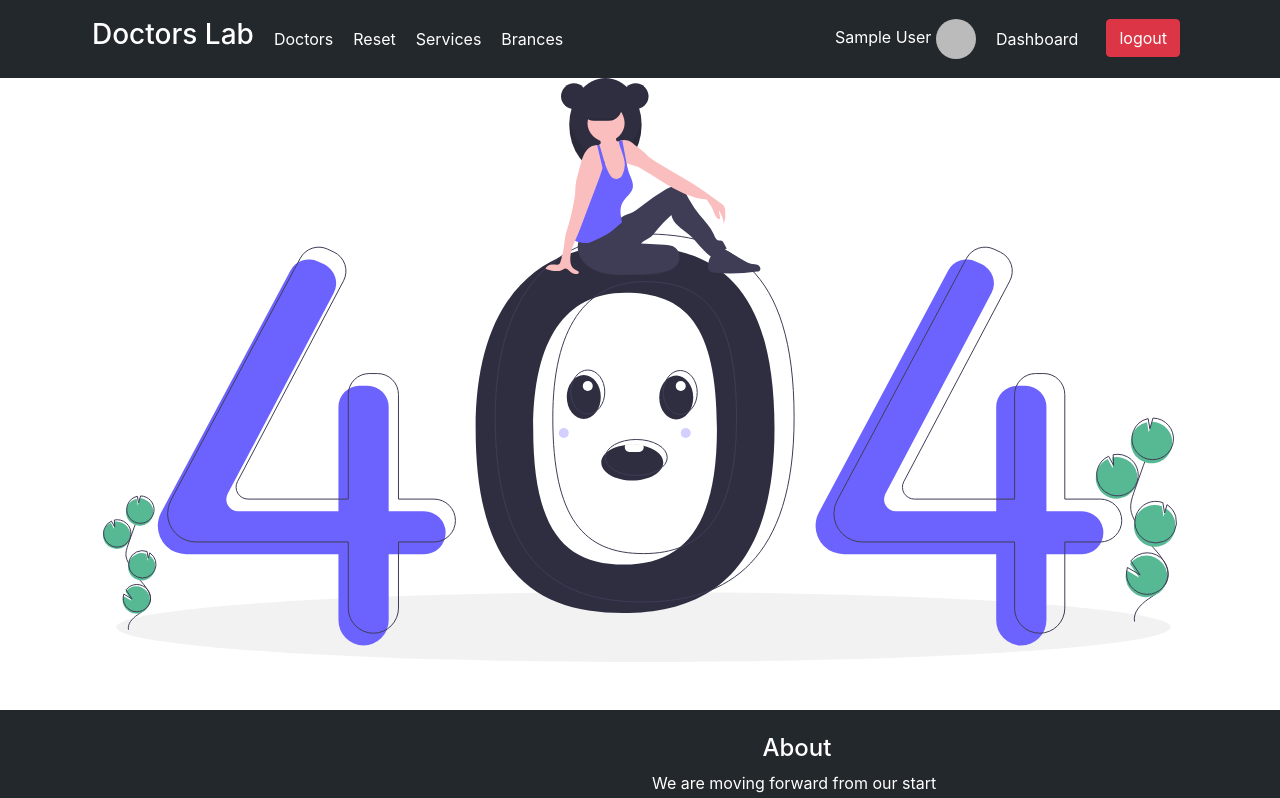
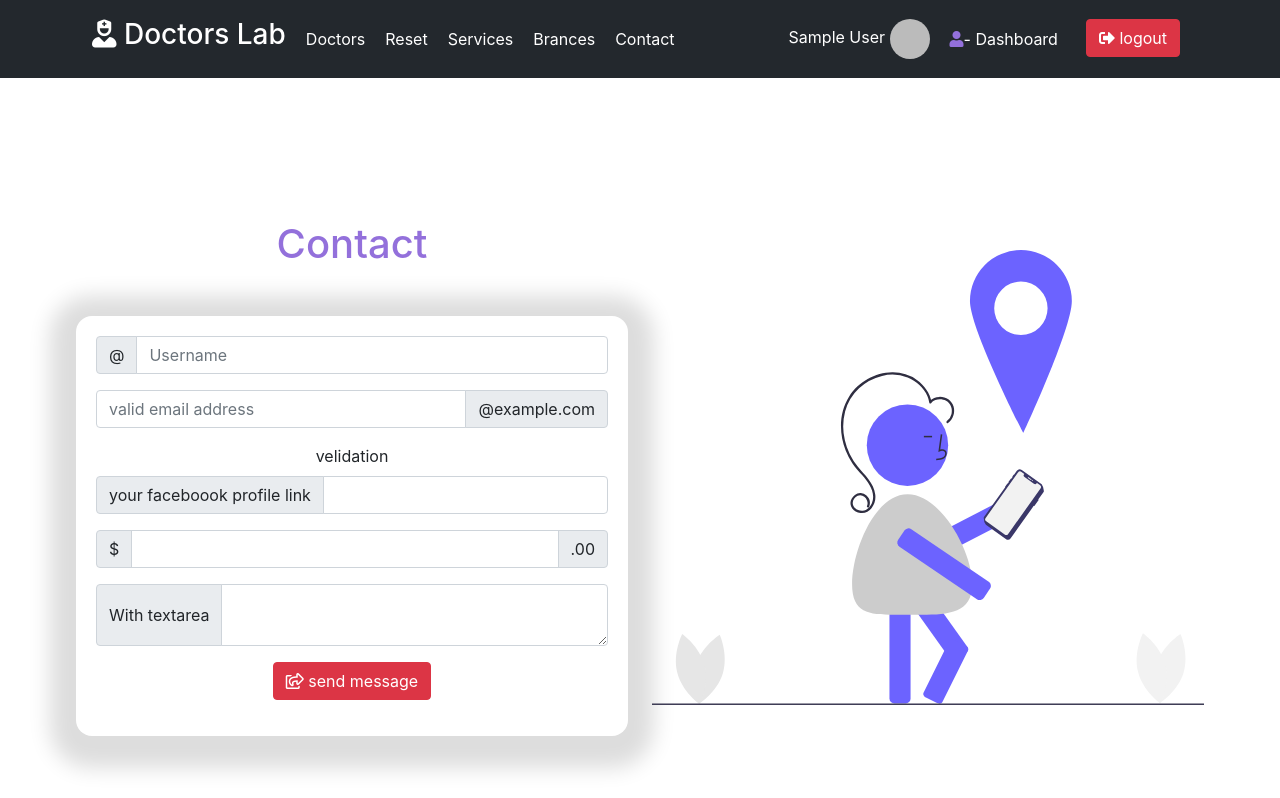
Before and after one commit to rashedul360/doctors-lab, a React (Create React App) app: page /contact in a window 1280 px wide. Shown: the top 798 px of the page. Built offline with nearby package versions, Linux system fonts and the light colour scheme; no server answers; sample sign-in values are in the browser's storage.

Commit message:
contact added

```diff
--- a/src/App.js
+++ b/src/App.js
@@ -15,6 +15,7 @@ import Doctors from "./Components/Pages/Home/Doctors/Doctors";
 import Services from "./Components/Pages/Home/Services/Services";
 import ServiceInfo from "./Components/Pages/ServiceInfo/ServiceInfo";
 import Brances from "./Components/Pages/Home/Brances/Brances";
+import Contact from "./Components/Pages/Contact/Contact";
 
 function App() {
   return (
@@ -56,6 +57,9 @@ function App() {
             <PrivetRoute path="/services">
               <Doctors></Doctors>
             </PrivetRoute>
+            <PrivetRoute path="/contact">
+              <Contact></Contact>
+            </PrivetRoute>
             <Route exact path="*">
               <NotFound></NotFound>
             </Route>
--- /dev/null
+++ b/src/Components/Pages/Contact/Contact.css
@@ -0,0 +1,18 @@
+.contact-container {
+  width: 90%;
+  margin: 0 auto;
+  height: 100vh;
+}
+.contact-form-container {
+  box-shadow: 0px 6px 21px 26px #ddd;
+  padding: 20px;
+  border-radius: 1rem;
+}
+@media only screen and (max-width: 660px) {
+  .contact-container {
+    margin-top: 5rem;
+  }
+  .contact-container img {
+    margin-top: 100px;
+  }
+}
--- /dev/null
+++ b/src/Components/Pages/Contact/Contact.js
@@ -0,0 +1,58 @@
+import React from "react";
+import { Form, FormControl, InputGroup } from "react-bootstrap";
+import contactImg from "../../Images/contact.svg";
+import "./Contact.css";
+const Contact = () => {
+  return (
+    <div>
+      <div className="row justify-content-center align-items-center contact-container">
+        <div className="col-md-6">
+          <h1 className="mb-5">
+            <span>Contact</span>
+          </h1>
+          <div className="contact-form-container">
+            <InputGroup className="mb-3">
+              <InputGroup.Text id="basic-addon1">@</InputGroup.Text>
+              <FormControl placeholder="Username" />
+            </InputGroup>
+
+            <InputGroup className="mb-3">
+              <FormControl placeholder="valid email address" />
+              <InputGroup.Text id="basic-addon2">@example.com</InputGroup.Text>
+            </InputGroup>
+
+            <Form.Label htmlFor="basic-url">velidation</Form.Label>
+            <InputGroup className="mb-3">
+              <InputGroup.Text id="basic-addon3">
+                your faceboook profile link
+              </InputGroup.Text>
+              <FormControl id="basic-url" aria-describedby="basic-addon3" />
+            </InputGroup>
+
+            <InputGroup className="mb-3">
+              <InputGroup.Text>$</InputGroup.Text>
+              <FormControl aria-label="Amount (to the nearest dollar)" />
+              <InputGroup.Text>.00</InputGroup.Text>
+            </InputGroup>
+
+            <InputGroup>
+              <InputGroup.Text>With textarea</InputGroup.Text>
+              <FormControl as="textarea" aria-label="With textarea" />
+            </InputGroup>
+            <div className="mt-3 mb-3">
+              <button className="btn btn-danger">
+                {" "}
+                <i className="far fa-share-square"></i> send message
+              </button>
+            </div>
+          </div>
+        </div>
+        <div className="col-md-6">
+          <img src={contactImg} className="img-fluid" alt="" />
+        </div>
+      </div>
+    </div>
+  );
+};
+
+export default Contact;
--- a/src/Components/Pages/Home/Doctor/Doctor.js
+++ b/src/Components/Pages/Home/Doctor/Doctor.js
@@ -15,13 +15,17 @@ const Doctor = ({ doctor }) => {
             <Card.Text>{desc.slice(0, 300)} [...]</Card.Text>
             <div className="d-flex justify-content-around">
               <div>
-                <h4>veset: {price}</h4>
+                <h4>
+                  Appointment fee: <span>${price}</span>
+                </h4>
               </div>
               <div>
                 <h4>doctor ID: {id}</h4>
               </div>
             </div>
-            <button className="btn btn-warning mt-3">more details</button>
+            <button className="btn btn-warning mt-3">
+              <i className="fas fa-arrow-circle-right"></i> more details
+            </button>
           </Card.Body>
         </Card>
       </Col>
--- a/src/Components/Pages/Home/Doctors/Doctors.js
+++ b/src/Components/Pages/Home/Doctors/Doctors.js
@@ -15,7 +15,9 @@ const Doctors = () => {
   return (
     <div className="mt-5 mb-5">
       {/* map data for signle wise show */}
-      <h1>Our famouse doctor </h1>
+      <h1 className="mb-5">
+        Our famouse <span>doctor</span>{" "}
+      </h1>
       <Row xs={1} md={2} className="g-4 rounded container mx-auto">
         {doctors.map((doctor) => (
           <Doctor key={doctor.id} doctor={doctor}></Doctor>
@@ -24,7 +26,9 @@ const Doctors = () => {
       {/* map data for signle wise show */}
       <div className="mt-5">
         {" "}
-        <h1>Top Reted Doctor</h1>
+        <h1 className="mb-5">
+          Top Reted <span>doctor</span>
+        </h1>
         <Row xs={2} md={5} className="g-4 rounded container mx-auto mt-5">
           {doctors.map((doctor) => (
             <RegularDoctors key={doctor.id} doctor={doctor}></RegularDoctors>
--- a/src/Components/Pages/Home/IntroSection/IntroSection.js
+++ b/src/Components/Pages/Home/IntroSection/IntroSection.js
@@ -25,7 +25,7 @@ const IntroSection = () => {
           <p>for emargency call: (01312416730)</p>
           {/* booking part */}
           <button onClick={handleAppointment} className="btn btn-success mb-5">
-            book an appointment
+            <i className="fas fa-arrow-circle-right"></i> book an appointment
           </button>
         </div>
       </div>
--- a/src/Components/Pages/Home/Service/Service.js
+++ b/src/Components/Pages/Home/Service/Service.js
@@ -27,7 +27,7 @@ const Service = ({ service }) => {
             </h5>
             {/* more information part  */}
             <button onClick={handleInfo} className="btn btn-warning">
-              Learn more
+              <i className="fas fa-arrow-circle-right"></i> Learn more
             </button>
           </Card.Body>
         </Card>
--- a/src/Components/Pages/Reset/Reset.js
+++ b/src/Components/Pages/Reset/Reset.js
@@ -39,7 +39,7 @@ const Reset = () => {
                   type="submit"
                   id="button-addon2"
                 >
-                  Reset
+                  <i className="fas fa-street-view"></i> Reset
                 </Button>
               </InputGroup>
             </form>
--- a/src/Components/shared/Footer/Footer.js
+++ b/src/Components/shared/Footer/Footer.js
@@ -14,7 +14,7 @@ const Footer = () => {
         <div className="row align-items-center">
           <div className="col-md-3">
             <h1 as={Link} to="/">
-              Doctors Lab
+              <i className="fas fa-user-nurse"></i> Doctors Lab
             </h1>
           </div>
           {/* some importanr links part */}
--- a/src/Components/shared/Header/Header.js
+++ b/src/Components/shared/Header/Header.js
@@ -18,7 +18,9 @@ const Header = () => {
         <Container>
           {/* website name */}
           <NavLink to="/">
-            <h3>Doctors Lab</h3>
+            <h3>
+              <i className="fas fa-user-nurse"></i> Doctors Lab
+            </h3>
           </NavLink>
           <Navbar.Toggle aria-controls="responsive-navbar-nav" />
           <Navbar.Collapse id="responsive-navbar-nav">
@@ -30,6 +32,7 @@ const Header = () => {
               </NavLink>
               <NavLink to="/services">Services</NavLink>
               <NavLink to="/brances">Brances</NavLink>
+              <NavLink to="/contact">Contact</NavLink>
             </Nav>
 
             {/* login and registration part  */}
@@ -55,6 +58,11 @@ const Header = () => {
                   to="/userinfo"
                   className="d-flex justify-content-center align-items-center"
                 >
+                  <span>
+                    {" "}
+                    <i className="fas fa-user"></i>
+                  </span>
+                  {"  - "}
                   Dashboard
                 </Link>
               )}
@@ -63,7 +71,7 @@ const Header = () => {
                 <span className="mx-2">
                   {user.email && (
                     <button className="btn btn-danger" onClick={logOut}>
-                      logout
+                      <i className="fas fa-sign-out-alt"></i> logout
                     </button>
                   )}
                 </span>
```
Also changed, not shown: public/doctors.json (+10 -10 lines), src/Components/Images/contact.svg (added).
